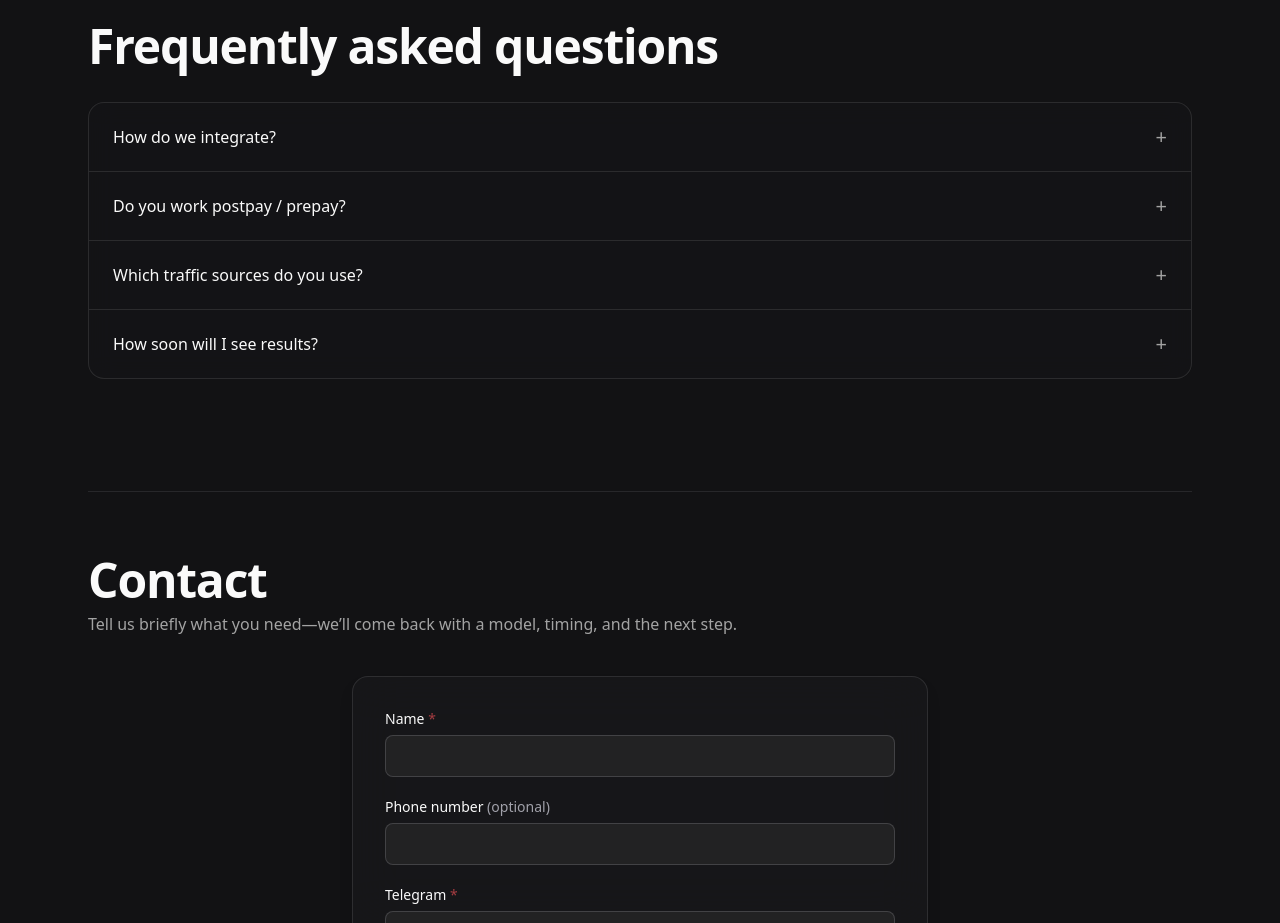
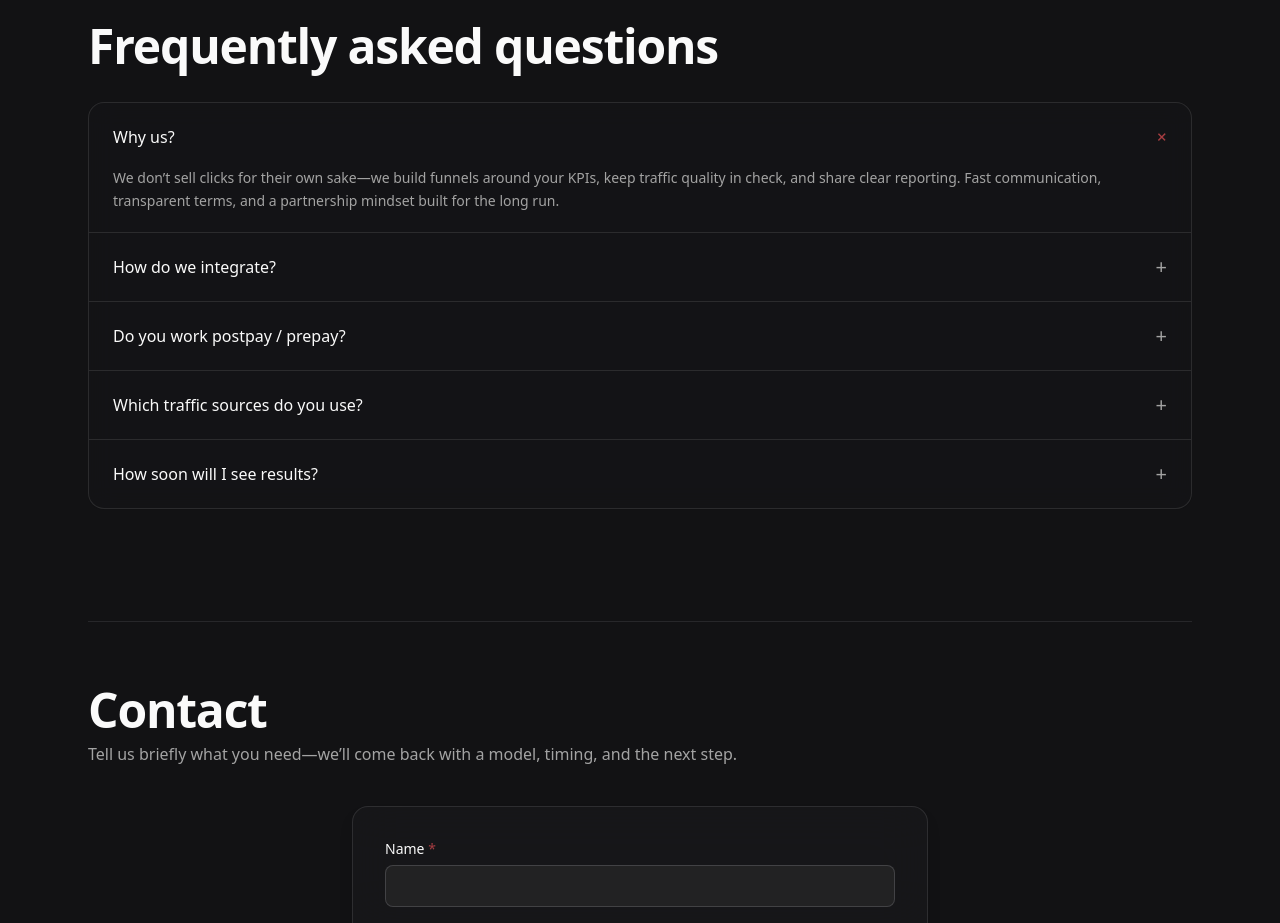
Before and after one commit to buyeronetwo/nm, a React (Vite) app: page / in a window 1280 px wide. Shown: the part 3720-4643 px from the top of the page. Built offline with nearby package versions, Linux system fonts and the light colour scheme; no server answers.

Commit message:
Update FAQ section: added a new question and answer for "Why us?" in English, Russian, and Ukrainian; adjusted FAQ indices in the component.

```diff
--- a/src/components/sections/FaqSection.tsx
+++ b/src/components/sections/FaqSection.tsx
@@ -3,7 +3,7 @@ import { useTranslation } from 'react-i18next'
 
 import { ScrollReveal } from '@/components/ui/ScrollReveal'
 
-const faqIndices = [1, 2, 3, 4] as const
+const faqIndices = [0, 1, 2, 3, 4] as const
 
 export function FaqSection() {
   const { t } = useTranslation()
--- a/src/locales/en.json
+++ b/src/locales/en.json
@@ -102,6 +102,8 @@
   },
   "faq": {
     "title": "Frequently asked questions",
+    "q0": "Why us?",
+    "a0": "We don’t sell clicks for their own sake—we build funnels around your KPIs, keep traffic quality in check, and share clear reporting. Fast communication, transparent terms, and a partnership mindset built for the long run.",
     "q1": "How do we integrate?",
     "a1": "We support APIs and CRM-friendly flows—less manual work, more automation from lead to status in your stack.",
     "q2": "Do you work postpay / prepay?",
--- a/src/locales/ru.json
+++ b/src/locales/ru.json
@@ -102,6 +102,8 @@
   },
   "faq": {
     "title": "Часто задаваемые вопросы",
+    "q0": "Почему мы?",
+    "a0": "Мы не продаём клики ради кликов: собираем воронку под ваш KPI, контролируем качество трафика и даём понятную статистику. На связи быстро, условия прозрачные — работаем как партнёры в долгую.",
     "q1": "Как интегрироваться с вами?",
     "a1": "Поддерживаем API и готовые сценарии под CRM: меньше ручной рутины, больше автоматизации от лида до статуса в вашей системе.",
     "q2": "Работаете ли вы по postpay / prepay?",
--- a/src/locales/uk.json
+++ b/src/locales/uk.json
@@ -102,6 +102,8 @@
   },
   "faq": {
     "title": "Часті запитання",
+    "q0": "Чому ми?",
+    "a0": "Ми не продаємо кліки заради кліків: збираємо воронку під ваш KPI, тримаємо якість трафіку й даємо зрозумілу статистику. Швидко на зв'язку, прозорі умови — працюємо як партнери на довгий горизонт.",
     "q1": "Як інтегруватися з вами?",
     "a1": "Підтримуємо API та готові сценарії під CRM: менше ручної рутини, більше автоматизації від ліда до статусу у вашій системі.",
     "q2": "Чи працюєте ви за postpay / prepay?",
```
